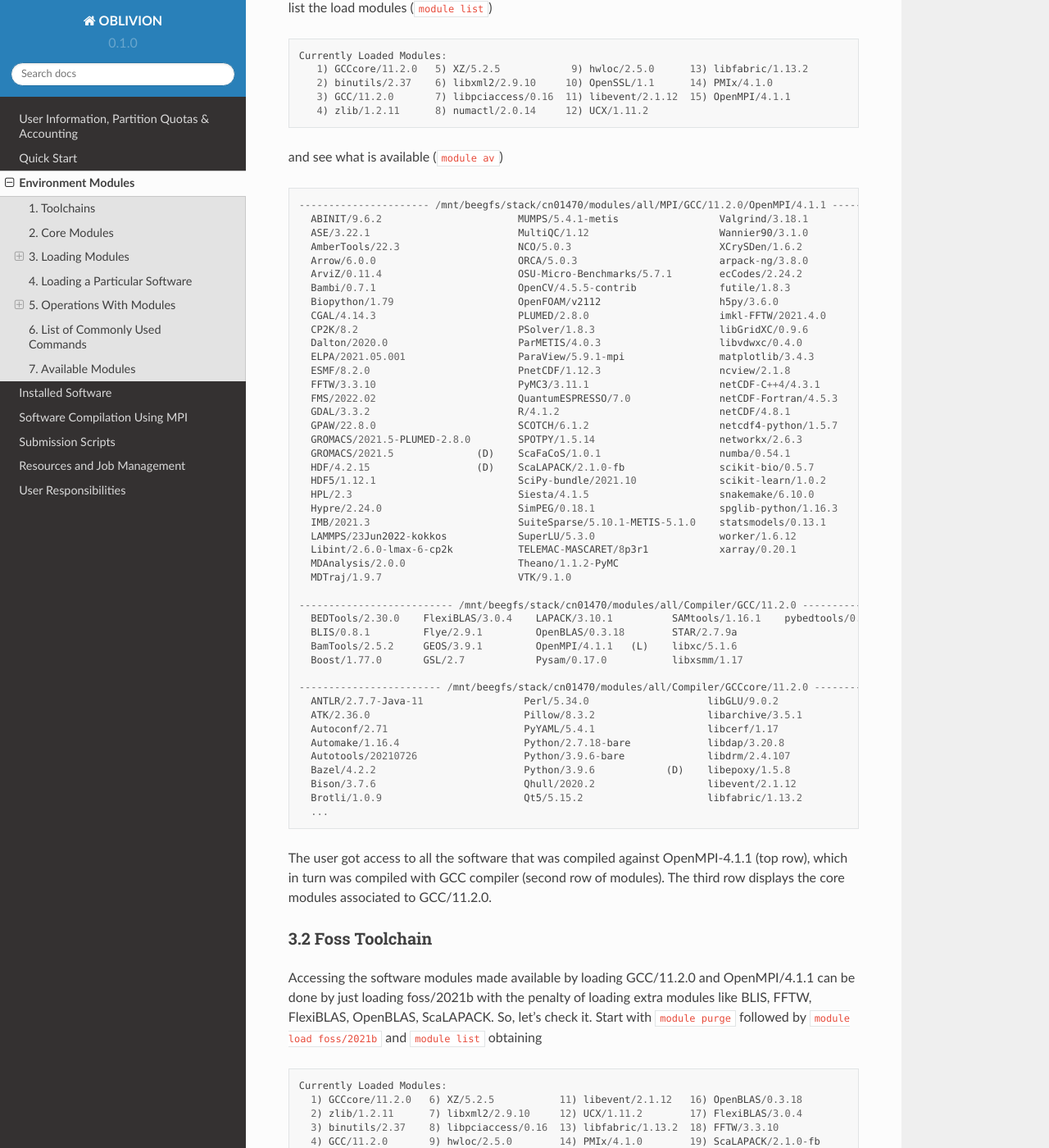
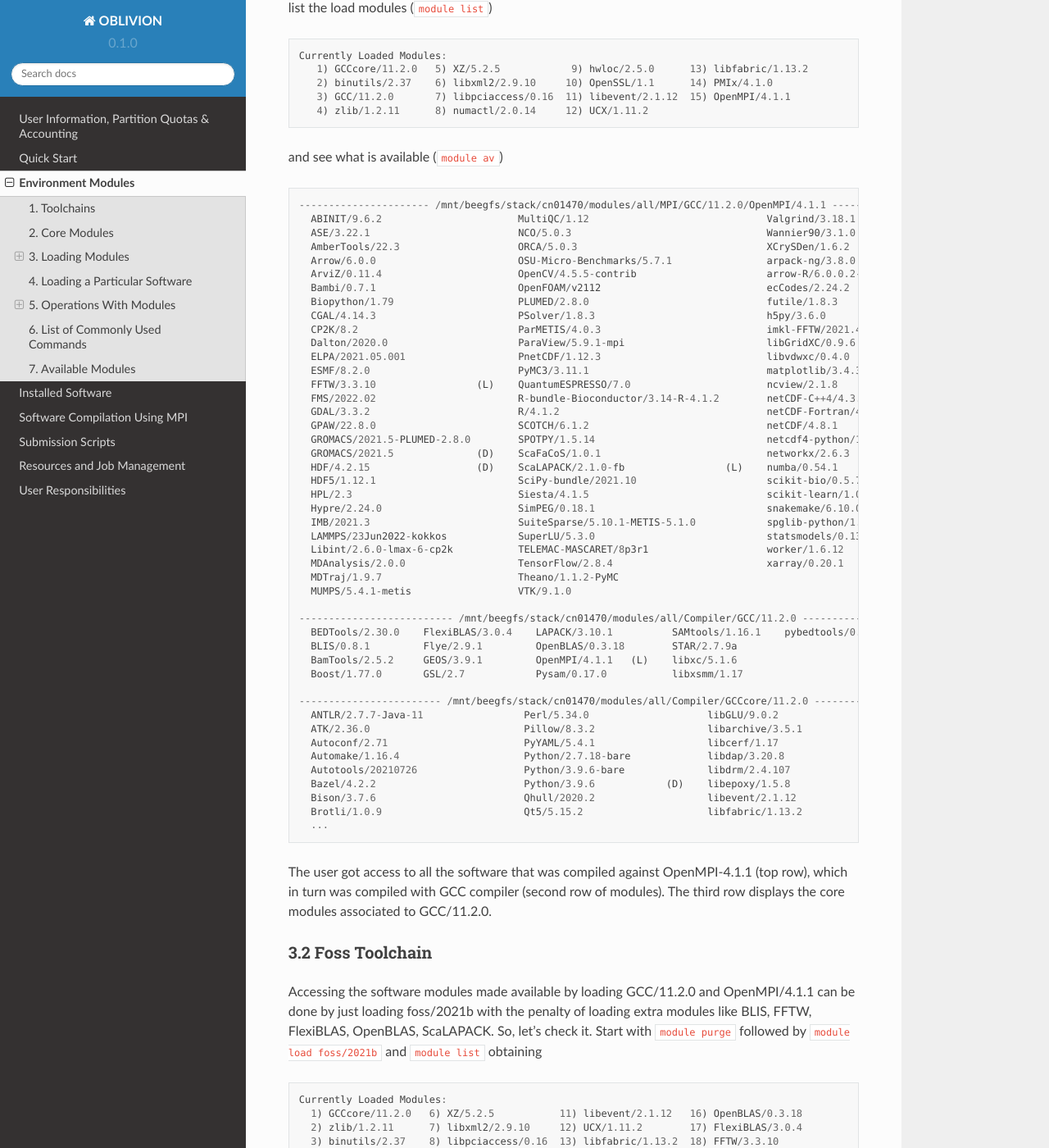
Before and after one commit to mavillez/Oblivion, a Sphinx documentation site: the page built from docs/source/modules.rst, in a window 1280 px wide and 1400 px high, scrolled down 5185 px. Shown: the whole window at 82% size. Built offline with Sphinx 7.4.7 and the Read the Docs theme 2.0.0, drawn with Linux system fonts in a browser that asks for light colours; some of the changed text lies outside the part shown.

Commit message:
Update modules.rst

```diff
--- a/docs/source/modules.rst
+++ b/docs/source/modules.rst
@@ -243,33 +243,34 @@ and see what is available (``module av``)
 .. code-block:: julia
 
    ---------------------- /mnt/beegfs/stack/cn01470/modules/all/MPI/GCC/11.2.0/OpenMPI/4.1.1 ----------------------
-     ABINIT/9.6.2                       MUMPS/5.4.1-metis                 Valgrind/3.18.1
-     ASE/3.22.1                         MultiQC/1.12                      Wannier90/3.1.0
-     AmberTools/22.3                    NCO/5.0.3                         XCrySDen/1.6.2
-     Arrow/6.0.0                        ORCA/5.0.3                        arpack-ng/3.8.0
-     ArviZ/0.11.4                       OSU-Micro-Benchmarks/5.7.1        ecCodes/2.24.2
-     Bambi/0.7.1                        OpenCV/4.5.5-contrib              futile/1.8.3
-     Biopython/1.79                     OpenFOAM/v2112                    h5py/3.6.0
-     CGAL/4.14.3                        PLUMED/2.8.0                      imkl-FFTW/2021.4.0
-     CP2K/8.2                           PSolver/1.8.3                     libGridXC/0.9.6
-     Dalton/2020.0                      ParMETIS/4.0.3                    libvdwxc/0.4.0
-     ELPA/2021.05.001                   ParaView/5.9.1-mpi                matplotlib/3.4.3
-     ESMF/8.2.0                         PnetCDF/1.12.3                    ncview/2.1.8
-     FFTW/3.3.10                        PyMC3/3.11.1                      netCDF-C++4/4.3.1
-     FMS/2022.02                        QuantumESPRESSO/7.0               netCDF-Fortran/4.5.3
-     GDAL/3.3.2                         R/4.1.2                           netCDF/4.8.1
-     GPAW/22.8.0                        SCOTCH/6.1.2                      netcdf4-python/1.5.7
-     GROMACS/2021.5-PLUMED-2.8.0        SPOTPY/1.5.14                     networkx/2.6.3
-     GROMACS/2021.5              (D)    ScaFaCoS/1.0.1                    numba/0.54.1
-     HDF/4.2.15                  (D)    ScaLAPACK/2.1.0-fb                scikit-bio/0.5.7
-     HDF5/1.12.1                        SciPy-bundle/2021.10              scikit-learn/1.0.2
-     HPL/2.3                            Siesta/4.1.5                      snakemake/6.10.0
-     Hypre/2.24.0                       SimPEG/0.18.1                     spglib-python/1.16.3
-     IMB/2021.3                         SuiteSparse/5.10.1-METIS-5.1.0    statsmodels/0.13.1
-     LAMMPS/23Jun2022-kokkos            SuperLU/5.3.0                     worker/1.6.12
-     Libint/2.6.0-lmax-6-cp2k           TELEMAC-MASCARET/8p3r1            xarray/0.20.1
-     MDAnalysis/2.0.0                   Theano/1.1.2-PyMC
-     MDTraj/1.9.7                       VTK/9.1.0
+     ABINIT/9.6.2                       MultiQC/1.12                              Valgrind/3.18.1
+     ASE/3.22.1                         NCO/5.0.3                                 Wannier90/3.1.0
+     AmberTools/22.3                    ORCA/5.0.3                                XCrySDen/1.6.2
+     Arrow/6.0.0                        OSU-Micro-Benchmarks/5.7.1                arpack-ng/3.8.0
+     ArviZ/0.11.4                       OpenCV/4.5.5-contrib                      arrow-R/6.0.0.2-R-4.1.2
+     Bambi/0.7.1                        OpenFOAM/v2112                            ecCodes/2.24.2
+     Biopython/1.79                     PLUMED/2.8.0                              futile/1.8.3
+     CGAL/4.14.3                        PSolver/1.8.3                             h5py/3.6.0
+     CP2K/8.2                           ParMETIS/4.0.3                            imkl-FFTW/2021.4.0
+     Dalton/2020.0                      ParaView/5.9.1-mpi                        libGridXC/0.9.6
+     ELPA/2021.05.001                   PnetCDF/1.12.3                            libvdwxc/0.4.0
+     ESMF/8.2.0                         PyMC3/3.11.1                              matplotlib/3.4.3
+     FFTW/3.3.10                 (L)    QuantumESPRESSO/7.0                       ncview/2.1.8
+     FMS/2022.02                        R-bundle-Bioconductor/3.14-R-4.1.2        netCDF-C++4/4.3.1
+     GDAL/3.3.2                         R/4.1.2                                   netCDF-Fortran/4.5.3
+     GPAW/22.8.0                        SCOTCH/6.1.2                              netCDF/4.8.1
+     GROMACS/2021.5-PLUMED-2.8.0        SPOTPY/1.5.14                             netcdf4-python/1.5.7
+     GROMACS/2021.5              (D)    ScaFaCoS/1.0.1                            networkx/2.6.3
+     HDF/4.2.15                  (D)    ScaLAPACK/2.1.0-fb                 (L)    numba/0.54.1
+     HDF5/1.12.1                        SciPy-bundle/2021.10                      scikit-bio/0.5.7
+     HPL/2.3                            Siesta/4.1.5                              scikit-learn/1.0.2
+     Hypre/2.24.0                       SimPEG/0.18.1                             snakemake/6.10.0
+     IMB/2021.3                         SuiteSparse/5.10.1-METIS-5.1.0            spglib-python/1.16.3
+     LAMMPS/23Jun2022-kokkos            SuperLU/5.3.0                             statsmodels/0.13.1
+     Libint/2.6.0-lmax-6-cp2k           TELEMAC-MASCARET/8p3r1                    worker/1.6.12
+     MDAnalysis/2.0.0                   TensorFlow/2.8.4                          xarray/0.20.1
+     MDTraj/1.9.7                       Theano/1.1.2-PyMC
+     MUMPS/5.4.1-metis                  VTK/9.1.0
 
    -------------------------- /mnt/beegfs/stack/cn01470/modules/all/Compiler/GCC/11.2.0 ---------------------------
      BEDTools/2.30.0    FlexiBLAS/3.0.4    LAPACK/3.10.1          SAMtools/1.16.1    pybedtools/0.8.2
@@ -309,16 +310,16 @@ The available modules are (use ``module av``)
 .. code-block:: julia
 
    ---------------------- /mnt/beegfs/stack/cn01470/modules/all/MPI/GCC/11.2.0/OpenMPI/4.1.1 ----------------------
-     ABINIT/9.6.2                       MUMPS/5.4.1-metis                 Valgrind/3.18.1
-     ASE/3.22.1                         MultiQC/1.12                      Wannier90/3.1.0
-     AmberTools/22.3                    NCO/5.0.3                         XCrySDen/1.6.2
-     Arrow/6.0.0                        ORCA/5.0.3                        arpack-ng/3.8.0
-     ArviZ/0.11.4                       OSU-Micro-Benchmarks/5.7.1        ecCodes/2.24.2
-     Bambi/0.7.1                        OpenCV/4.5.5-contrib              futile/1.8.3
-     Biopython/1.79                     OpenFOAM/v2112                    h5py/3.6.0
-     CGAL/4.14.3                        PLUMED/2.8.0                      imkl-FFTW/2021.4.0
-     CP2K/8.2                           PSolver/1.8.3                     libGridXC/0.9.6
-     Dalton/2020.0                      ParMETIS/4.0.3                    libvdwxc/0.4.0
+     ABINIT/9.6.2                       MultiQC/1.12                              Valgrind/3.18.1
+     ASE/3.22.1                         NCO/5.0.3                                 Wannier90/3.1.0
+     AmberTools/22.3                    ORCA/5.0.3                                XCrySDen/1.6.2
+     Arrow/6.0.0                        OSU-Micro-Benchmarks/5.7.1                arpack-ng/3.8.0
+     ArviZ/0.11.4                       OpenCV/4.5.5-contrib                      arrow-R/6.0.0.2-R-4.1.2
+     Bambi/0.7.1                        OpenFOAM/v2112                            ecCodes/2.24.2
+     Biopython/1.79                     PLUMED/2.8.0                              futile/1.8.3
+     CGAL/4.14.3                        PSolver/1.8.3                             h5py/3.6.0
+     CP2K/8.2                           ParMETIS/4.0.3                            imkl-FFTW/2021.4.0
+     Dalton/2020.0                      ParaView/5.9.1-mpi                        libGridXC/0.9.6
      ...
 
 It is the same obtained previously by loading GCC/11.2.0 and OpenMPI/4.1.1.
```
